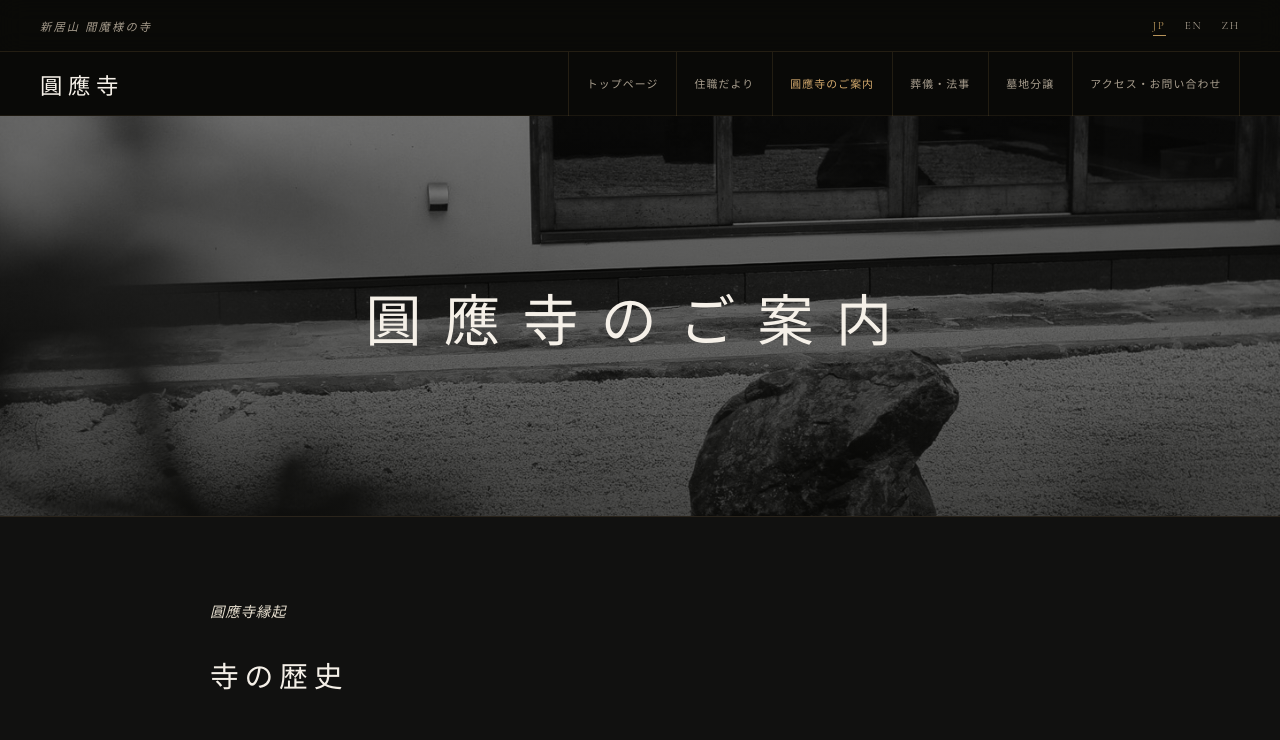
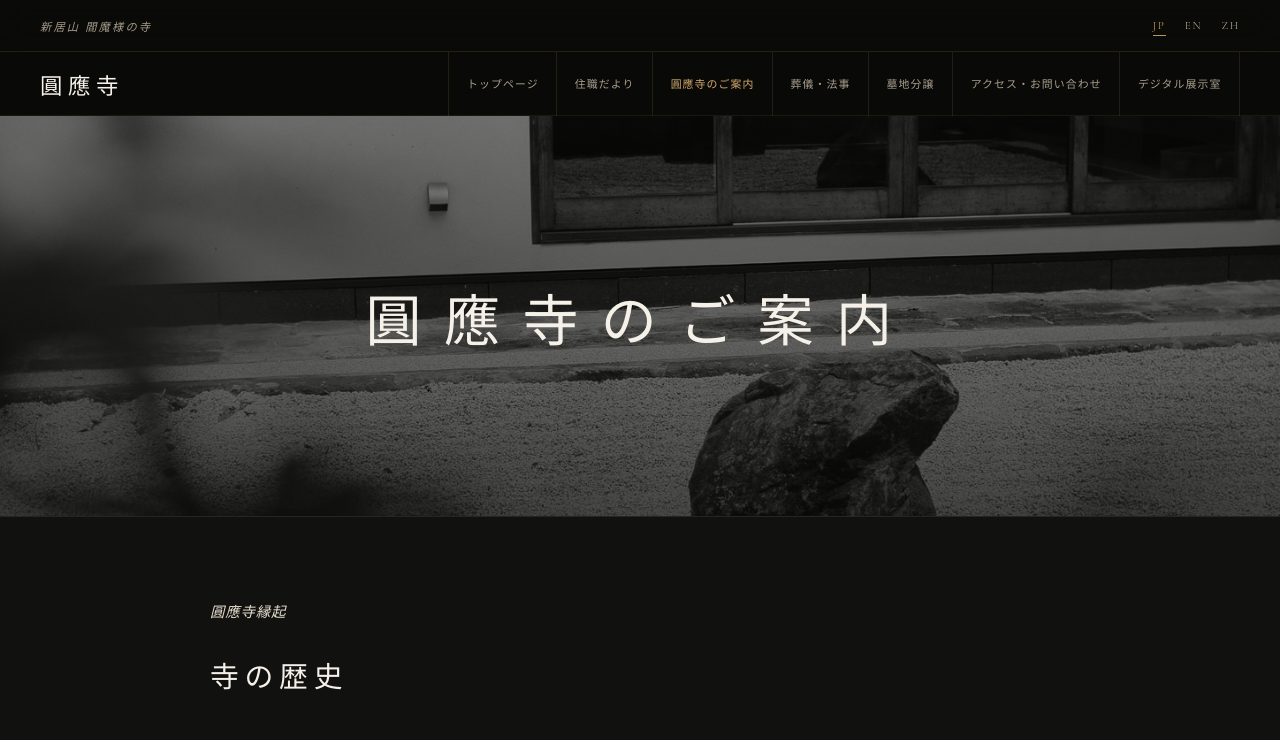
Before and after one commit to ryugecoffee/ennoji-website, a website: page about.html in a window 1280 px wide. Shown: the top 740 px of the page. Drawn offline with nearby package versions, Linux system fonts and the light colour scheme.

Commit message:
Add Digital Gallery link to nav menu on all pages

```diff
--- a/about.html
+++ b/about.html
@@ -121,6 +121,7 @@
       <li><a href="funeral.html" data-ja="葬儀・法事" data-en="Funeral" data-zh="葬礼法事">葬儀・法事</a></li>
       <li><a href="cemetery.html" data-ja="墓地分譲" data-en="Cemetery" data-zh="墓地">墓地分譲</a></li>
       <li><a href="access.html" data-ja="アクセス・お問い合わせ" data-en="Access" data-zh="交通・联系">アクセス・お問い合わせ</a></li>
+      <li><a href="https://ennoji-digital-gallery-ennoji-guide-omega.vercel.app" target="_blank" rel="noopener" data-ja="デジタル展示室" data-en="Digital Gallery" data-zh="数字展示室">デジタル展示室</a></li>
     </ul>
   </nav>
 
```
Also changed, not shown: access.html (+1 -0 lines), cemetery.html (+1 -0 lines), funeral.html (+1 -0 lines), index.html (+1 -0 lines), privacy.html (+1 -0 lines), tayori.html (+1 -0 lines).
